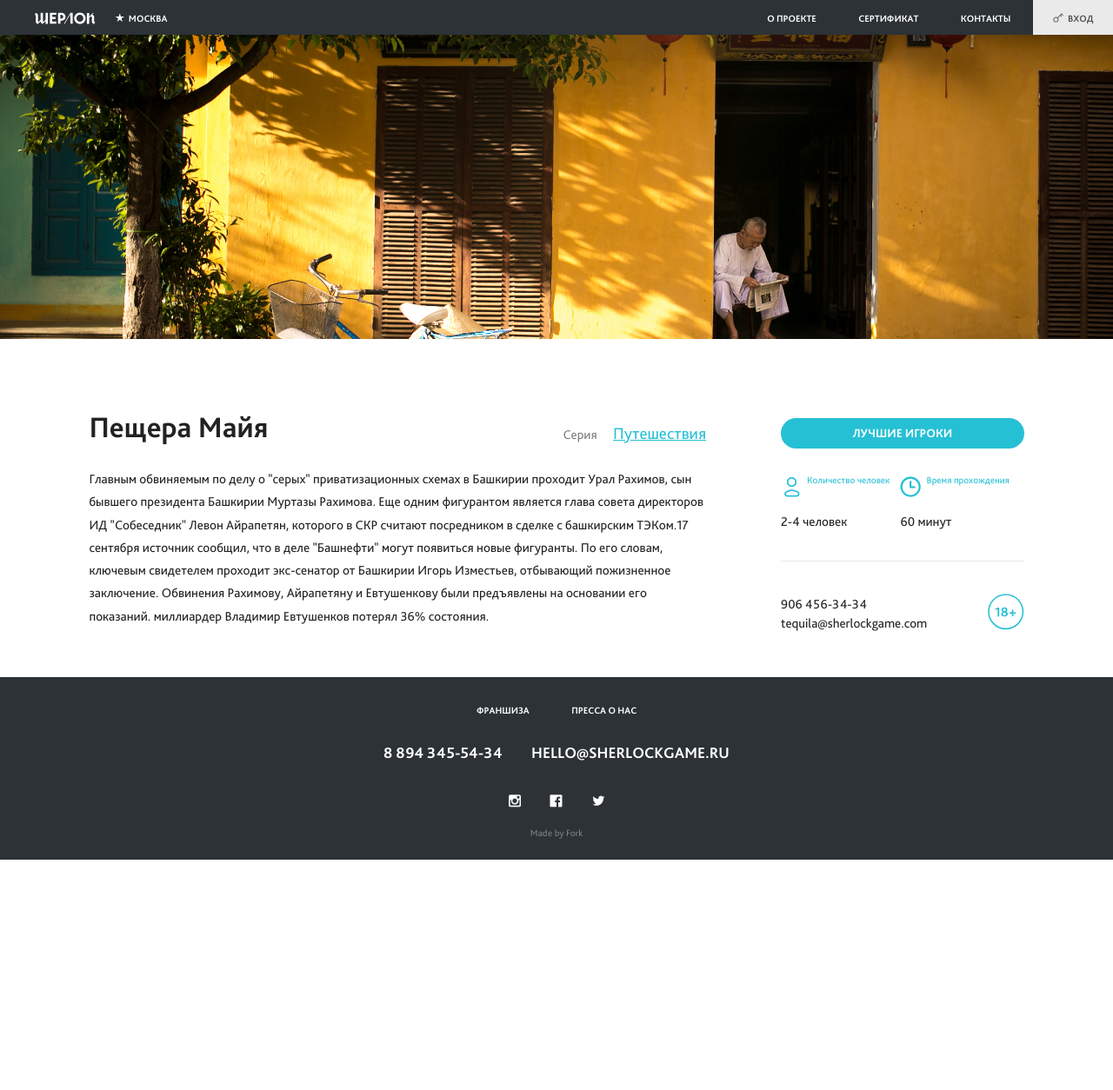
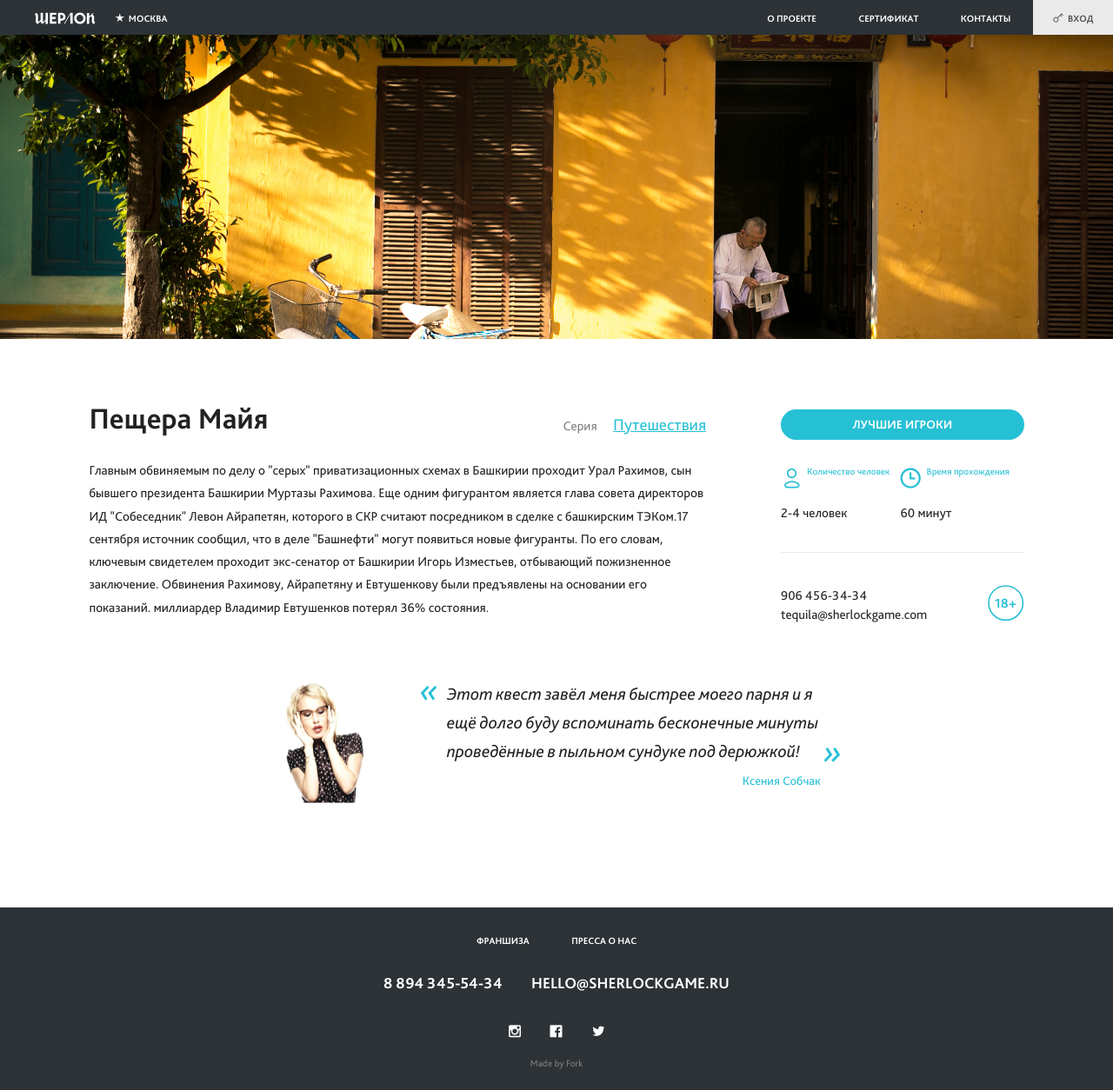
Before and after one commit to Nekrasovnetut/sherlockweb, a PHP site: page /quest.php in a window 1280 px wide. Shown: the whole page at 87% size. Before the commit the page ends 989 px from the top, so only its background shows below. Run offline with PHP 8.4, Linux system fonts and the light colour scheme.

Commit message:
Более универсальные блоки цитат

```diff
--- a/assets/css/style.css
+++ b/assets/css/style.css
@@ -7,7 +7,7 @@
   font-style: normal;
 }
 [class^="icon-"]:before,
-[class*=" icon-"]:before {
+[class*=" icon-"]:before, .quote-text:before, .quote-text:after {
   font-family: "sherlock" !important;
   font-style: normal !important;
   font-weight: normal !important;
@@ -76,11 +76,11 @@
   content: "\e00b";
 }
 
-.icon-qmark-left:before {
+.icon-qmark-left:before, .quote-text:before {
   content: "\e00c";
 }
 
-.icon-qmark-right:before {
+.icon-qmark-right:before, .quote-text:after {
   content: "\e00d";
 }
 
@@ -947,7 +947,7 @@ html {
 }
 .quote-text {
   max-width: 490px;
-  padding: 0 50px;
+  padding: 0 30px;
   display: inline-block;
   vertical-align: middle;
   text-align: left;
@@ -958,30 +958,26 @@ html {
   overflow: hidden;
 }
 .quote-text:before, .quote-text:after {
-  content: "";
+  color: #BC6F00;
   display: block;
   position: absolute;
-  top: 0;
   width: 27px;
-  height: 100%;
 }
 .quote-text:before {
+  top: .25em;
   left: 0;
-  background: url("../images/icons/mark-left.png") no-repeat left center;
-}
-@media only screen and (-webkit-min-device-pixel-ratio: 1.3), only screen and (min--moz-device-pixel-ratio: 1.3), only screen and (-o-min-device-pixel-ratio: 1.3 / 1), only screen and (min-resolution: 125dpi), only screen and (min-resolution: 1.3dppx) {
-  .quote-text:before {
-    background-image: url("../images/icons/mark-left.svg");
-  }
+  			/*
+  background: url('../images/icons/mark-left.png') no-repeat left center;
+
+  			@include hidpi {
+  				background-image: url('../images/icons/mark-left.svg');
+  			}
+  */
 }
 .quote-text:after {
   right: 0;
-  background: url("../images/icons/mark-right.png") no-repeat right center;
-}
-@media only screen and (-webkit-min-device-pixel-ratio: 1.3), only screen and (min--moz-device-pixel-ratio: 1.3), only screen and (-o-min-device-pixel-ratio: 1.3 / 1), only screen and (min-resolution: 125dpi), only screen and (min-resolution: 1.3dppx) {
-  .quote-text:after {
-    background-image: url("../images/icons/mark-right.svg");
-  }
+  bottom: 1.75em;
+  top: auto;
 }
 .quote-image {
   margin-right: 3em;
@@ -996,6 +992,7 @@ html {
 .quote-author {
   display: block;
   text-align: right;
+  font-size: .71em;
   color: #BC6F00;
   font-style: normal;
 }
@@ -1671,6 +1668,9 @@ html, body {
 .page-collection-1 .quest-info-label {
   color: #26C0D5;
 }
+.page-collection-1 .quote-text:before, .page-collection-1 .quote-text:after, .page-collection-1 .quote-author {
+  color: #26C0D5;
+}
 
 ._login-dropdown {
   padding: 18px  40px 30px;
@@ -1707,7 +1707,10 @@ html, body {
 }
 
 .quest .section {
-  padding: 80px 8% 50px;
+  padding: 70px 8% 50px;
+}
+.quest .quote {
+  font-size: 20px;
 }
 .quest-article {
   float: left;
--- a/assets/scss/_atoms/_quotes.scss
+++ b/assets/scss/_atoms/_quotes.scss
@@ -6,7 +6,7 @@
 
 	&-text {
 		max-width: 490px;
-		padding: 0 50px;
+		padding: 0 30px;
 		display: inline-block; vertical-align: middle;
 
 		text-align: left;
@@ -20,31 +20,37 @@
 		overflow: hidden;
 
 		&:before, &:after {
-			content: "";
+			//content: "";
+			@extend %icon;
+
+			color: $accent-color;
+
 			display: block;
 			position: absolute;
-			top: 0;
-			width: 27px; height: 100%;
+			width: 27px; //height: 20px;
 		}
 
 		&:before {
+			top: .25em;
 			left: 0;
 
-			background: url('../images/icons/mark-left.png') no-repeat left center;
+			@extend %icon-qmark-left;
+
+			/*
+background: url('../images/icons/mark-left.png') no-repeat left center;
 
 			@include hidpi {
 				background-image: url('../images/icons/mark-left.svg');
 			}
+*/
 		}
 
 		&:after {
 			right: 0;
+			bottom: 1.75em; top: auto;
 
-			background: url('../images/icons/mark-right.png') no-repeat right center;
+			@extend %icon-qmark-right;
 
-			@include hidpi {
-				background-image: url('../images/icons/mark-right.svg');
-			}
 		}
 	}
 
@@ -61,6 +67,7 @@
 	&-author {
 		display: block;
 		text-align: right;
+		font-size: .71em;
 		color: $accent-color;
 		font-style: normal;
 	}
--- a/assets/scss/_core/_icons.scss
+++ b/assets/scss/_core/_icons.scss
@@ -10,7 +10,7 @@
 }
 
 [class^="icon-"]:before,
-[class*=" icon-"]:before {
+[class*=" icon-"]:before, %icon {
 	font-family: "sherlock" !important;
 	font-style: normal !important;
 	font-weight: normal !important;
--- a/assets/scss/_tpl/_collection.scss
+++ b/assets/scss/_tpl/_collection.scss
@@ -126,6 +126,12 @@
 		.quest-info-label {
 			color: $color;
 		}
+
+		.quote {
+			&-text:before, &-text:after, &-author {
+				color: $color;
+			}
+		}
 	}
 }
 
--- a/assets/scss/_tpl/_quest.scss
+++ b/assets/scss/_tpl/_quest.scss
@@ -2,7 +2,11 @@
 	.section {
 		@extend %mcf;
 
-		padding: 80px 8% 50px;
+		padding: 70px 8% 50px;
+	}
+
+	.quote {
+		font-size: 20px;
 	}
 
 	&-article {
--- a/quest.php
+++ b/quest.php
@@ -8,7 +8,7 @@
 	<header class="page-cover">
 		<img src="example-images/example-cover.jpg" alt="" />
 	</header>
-	<div class="section">
+	<section class="section">
 		<article class="quest-article">
 
 			<header class="quest-article-heading">
@@ -48,7 +48,18 @@
 				 onerror="this.onerror=null; this.src='assets/images/icons/18plus.png'"
 				 class="plus18" />
 		</aside>
-	</div>
+	</section>
+	<section>
+		<div class="quote">
+			<img 	src="example-images/pic-quote.png" alt="Автор" class="quote-image"
+					srcset="example-images/pic-quote.png 1x, example-images/pic-quote@2x.png 2x"  />
+			<q class="quote-text">Этот квест завёл меня быстрее моего парня и я ещё долго
+буду вспоминать бесконечные минуты проведённые
+в пыльном сундуке под дерюжкой! <small class="quote-author">Ксения Собчак</small></q>
+		</div>
+	</section>
+	<section class="section section-map">
+	</section>
 </div>
 
 <? include "includes/scripts.php" ?>
```
Also changed, not shown: 1 other file.
